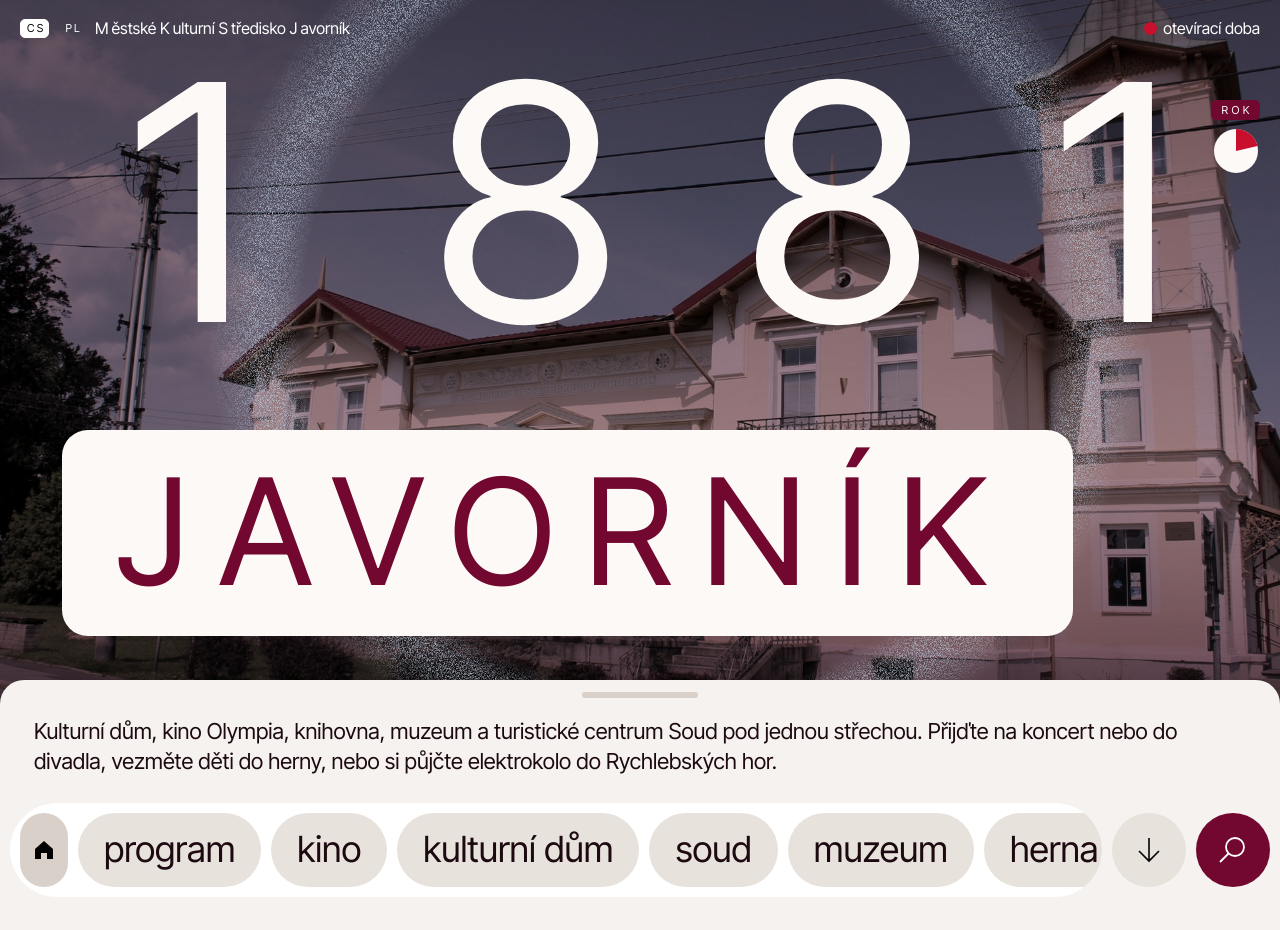
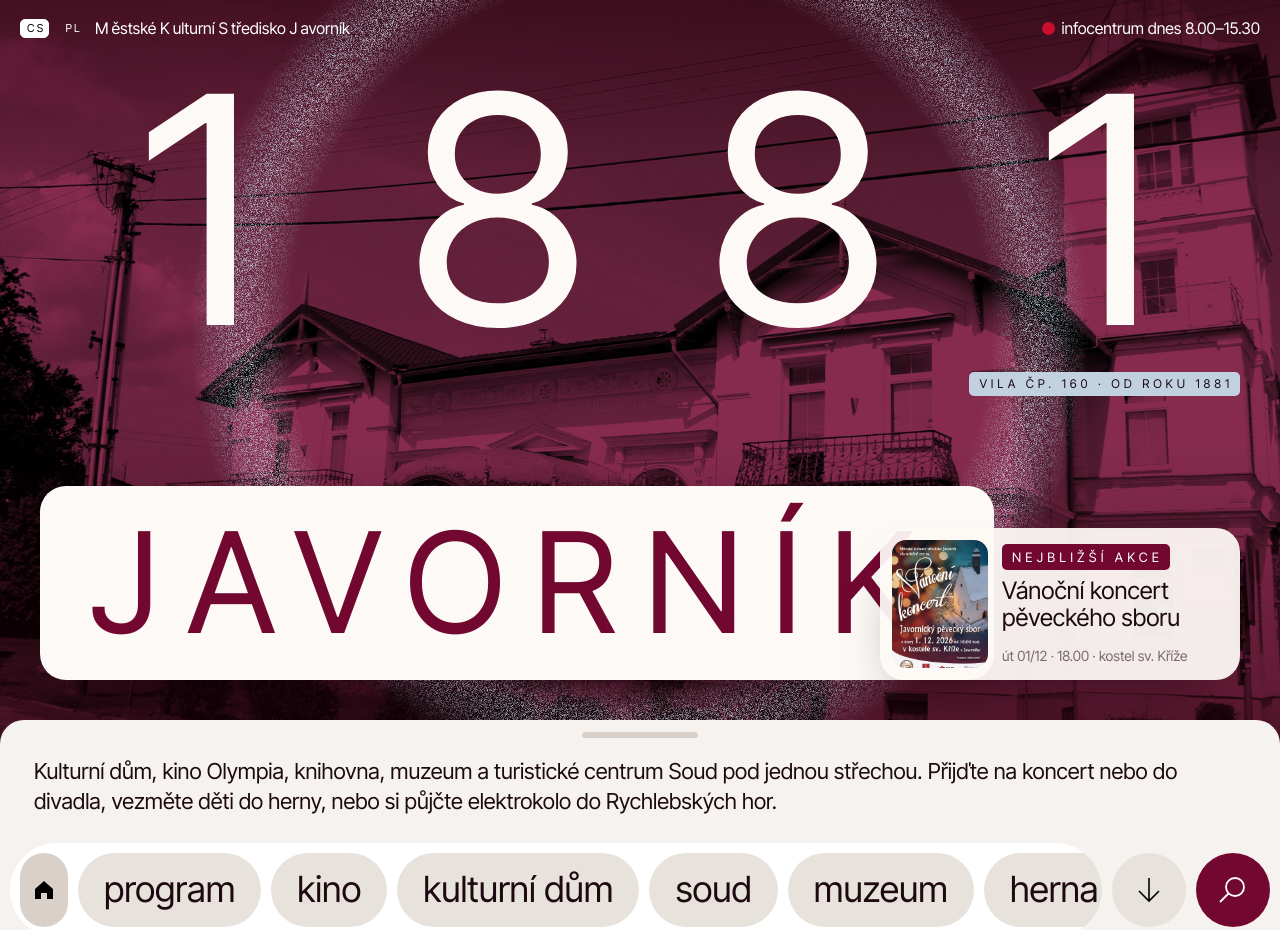
Before and after one commit to lukacyesmark/wwwwww, a plain HTML site: page navrhy/kulturnidum-javornik/index.html in a window 1280 px wide. Shown: the top 930 px of the page. Drawn offline with Linux system fonts and the light colour scheme.

Commit message:
Refine hero: wine duotone photo, even digit grid, next-event card; drop unverified copy
Co-Authored-By: Claude Opus 5.5 <noreply@anthropic.com>
Claude-Session: https://claude.ai/code/session_01KsyqZVxg73J7jhJxRf7Exo

```diff
--- a/navrhy/kulturnidum-javornik/index.html
+++ b/navrhy/kulturnidum-javornik/index.html
@@ -45,16 +45,21 @@ svg{display:block}
 .t.line-w{border:1px solid #fff;color:#fff}
 
 /* ---------- HERO ---------- */
-.hero{position:relative;height:760px;overflow:hidden;background:var(--wine-d)}
-.hero::before{content:"";position:absolute;inset:0;z-index:1;background:linear-gradient(180deg,rgba(62,5,24,.55),rgba(114,8,48,.35) 60%,rgba(62,5,24,.7));mix-blend-mode:multiply}
-.hero>img{position:absolute;inset:0;width:100%;height:100%;object-fit:cover;object-position:center 30%;filter:grayscale(.55) brightness(.78) contrast(1.05)}
-.hero .bar{position:absolute;top:0;left:0;right:0;display:flex;justify-content:space-between;align-items:center;padding:18px 20px;z-index:4;color:#fff;font-size:16px}
-.ring{position:absolute;z-index:2;left:50%;top:-150px;width:940px;height:940px;transform:translateX(-46%)}
-.digits{position:absolute;z-index:3;top:70px;left:0;right:0;display:flex;justify-content:space-between;padding:0 120px 0 130px;color:var(--cream);font-size:330px;line-height:.8;letter-spacing:-.04em;font-weight:400}
-.digits span:nth-child(2){margin-left:60px}
-.place{position:absolute;z-index:3;left:62px;top:430px;background:var(--cream);border-radius:26px;padding:28px 56px 30px 54px;font-size:148px;line-height:1;letter-spacing:.2em;color:var(--wine)}
-.pie{position:absolute;right:20px;top:100px;z-index:4;display:flex;flex-direction:column;align-items:center;gap:8px}
-.pie .t{height:20px;font-size:11px}
+.hero{position:relative;height:800px;overflow:hidden;background:var(--wine-d)}
+.hero>img{position:absolute;inset:0;width:100%;height:100%;object-fit:cover;object-position:center 32%;filter:grayscale(1) contrast(1.22) brightness(1.06)}
+.hero .tint{position:absolute;inset:0;z-index:1;background:#720830;mix-blend-mode:multiply;opacity:.86}
+.hero .shade{position:absolute;inset:0;z-index:1;background:linear-gradient(180deg,rgba(42,3,15,.55) 0%,rgba(42,3,15,0) 22%,rgba(42,3,15,0) 55%,rgba(42,3,15,.55) 100%)}
+.hero .bar{position:absolute;top:0;left:0;right:0;display:flex;justify-content:space-between;align-items:center;padding:18px 20px;z-index:5;color:#fff;font-size:16px}
+.ring{position:absolute;z-index:2;left:50%;top:50%;width:900px;height:900px;transform:translate(-50%,-58%);opacity:.95}
+.digits{position:absolute;z-index:3;top:86px;left:40px;right:40px;display:grid;grid-template-columns:repeat(4,1fr);justify-items:center;color:var(--cream);font-size:318px;line-height:.78;letter-spacing:-.05em}
+.digits-cap{position:absolute;z-index:4;top:372px;right:40px;display:flex;flex-direction:column;align-items:flex-end;gap:6px}
+.digits-cap .t{height:24px;font-size:12px}
+.place{position:absolute;z-index:4;left:40px;bottom:120px;background:var(--cream);border-radius:26px;padding:26px 52px 28px 50px;font-size:140px;line-height:1;letter-spacing:.2em;color:var(--wine);box-shadow:0 30px 60px -30px rgba(20,0,8,.6)}
+.next{position:absolute;z-index:4;right:40px;bottom:120px;width:360px;background:rgba(253,249,246,.94);border-radius:var(--r);padding:12px;display:grid;grid-template-columns:96px 1fr;gap:14px;color:var(--ink);box-shadow:0 30px 60px -30px rgba(20,0,8,.6)}
+.next img{width:96px;height:128px;object-fit:cover;object-position:top;border-radius:14px}
+.next .tx{display:flex;flex-direction:column;gap:8px;padding:4px 4px 2px 0}
+.next b{font-weight:400;font-size:24px;line-height:1.12}
+.next small{font-size:14px;color:var(--muted);margin-top:auto}
 
 /* sheet overlapping hero */
 .sheet{position:relative;z-index:6;margin-top:-80px;background:var(--bg);border-radius:var(--r) var(--r) 0 0;padding-top:12px}
@@ -172,33 +177,39 @@ footer .legal .g{color:#e2b9c6}
 <!-- HERO -->
 <header class="hero">
   <img src="img/hero-kulturni-dum.jpg" alt="Vila Kulturního domu v Javorníku">
+  <div class="tint"></div><div class="shade"></div>
   <div class="bar">
     <div class="initials"><span class="lang on">CS</span><span class="lang" style="border:0">PL</span>
       <span><b>M</b>ěstské <b>K</b>ulturní <b>S</b>tředisko <b>J</b>avorník</span></div>
-    <div><span class="dot"></span>otevírací doba</div>
+    <div><span class="dot"></span>infocentrum dnes 8.00–15.30</div>
   </div>
-  <svg class="ring" viewBox="0 0 940 940" aria-hidden="true">
+  <svg class="ring" viewBox="0 0 900 900" aria-hidden="true">
     <defs>
       <filter id="grain" x="-10%" y="-10%" width="120%" height="120%">
-        <feTurbulence type="fractalNoise" baseFrequency="1.6" numOctaves="1" seed="4" result="n"/>
-        <feColorMatrix in="n" type="matrix" values="0 0 0 0 0  0 0 0 0 0  0 0 0 0 0  0 0 0 -2.2 1.35" result="m"/>
+        <feTurbulence type="fractalNoise" baseFrequency="2.2" numOctaves="1" seed="7" result="n"/>
+        <feColorMatrix in="n" type="matrix" values="0 0 0 0 0  0 0 0 0 0  0 0 0 0 0  0 0 0 -2.4 1.45" result="m"/>
         <feComposite in="SourceGraphic" in2="m" operator="in"/>
       </filter>
       <radialGradient id="rg" cx="50%" cy="50%" r="50%">
-        <stop offset="0.80" stop-color="#c1d1e0" stop-opacity="0"/>
-        <stop offset="0.86" stop-color="#c1d1e0" stop-opacity=".95"/>
-        <stop offset="0.90" stop-color="#c1d1e0" stop-opacity="1"/>
+        <stop offset="0.78" stop-color="#d6e1eb" stop-opacity="0"/>
+        <stop offset="0.87" stop-color="#d6e1eb" stop-opacity="1"/>
+        <stop offset="0.91" stop-color="#c1d1e0" stop-opacity="1"/>
         <stop offset="1" stop-color="#c1d1e0" stop-opacity="0"/>
       </radialGradient>
     </defs>
-    <circle cx="470" cy="470" r="470" fill="url(#rg)" filter="url(#grain)"/>
+    <circle cx="450" cy="450" r="450" fill="url(#rg)" filter="url(#grain)"/>
   </svg>
-  <div class="digits"><span>1</span><span>8</span><span>8</span><span>1</span></div>
-  <div class="pie">
-    <span class="t o">ROK</span>
-    <svg width="46" height="46" viewBox="0 0 46 46"><circle cx="23" cy="23" r="22" fill="#fdf9f6"/><path d="M23 23 L23 1 A22 22 0 0 1 44.5 18 Z" fill="#c8102e"/></svg>
-  </div>
+  <div class="digits" aria-label="1881"><span>1</span><span>8</span><span>8</span><span>1</span></div>
+  <div class="digits-cap"><span class="t g">vila čp. 160 · od roku 1881</span></div>
   <div class="place">JAVORNÍK</div>
+  <a class="next" href="#program">
+    <img src="img/akce-koncert.jpg" alt="">
+    <div class="tx">
+      <div class="tags"><span class="t o">nejbližší akce</span></div>
+      <b>Vánoční koncert pěveckého sboru</b>
+      <small>út 01/12 · 18.00 · kostel sv. Kříže</small>
+    </div>
+  </a>
 </header>
 
 <!-- SHEET -->
@@ -290,7 +301,7 @@ footer .legal .g{color:#e2b9c6}
       <p>Pokladna otevírá 30 minut před začátkem představení. Vstupenky koupíte i online. Projekce pro školy na objednávku.</p>
     </div>
     <article class="film"><img src="img/kino-tlapkova.jpg" alt=""><div class="bd"><div class="tags"><span class="t g">pro děti</span><span class="t line-w t">13/12 · 15.00</span></div><h3>Tlapková patrola: Dinosauří film</h3></div></article>
-    <article class="film"><img src="img/kino-drevorubec.jpg" alt=""><div class="bd"><div class="tags"><span class="t o">premiéra</span><span class="t line-w t">18/12 · 18.00</span></div><h3>Dřevorubec</h3></div></article>
+    <article class="film"><img src="img/kino-drevorubec.jpg" alt=""><div class="bd"><div class="tags"><span class="t o">komedie</span><span class="t line-w t">18/12 · 18.00</span></div><h3>Dřevorubec</h3></div></article>
     <article class="film" style="background:var(--wine-dd);display:flex;flex-direction:column;justify-content:flex-end;padding:22px;min-height:560px"><div class="tags"><span class="t v">kariéra</span></div><h3 style="font-weight:400;font-size:30px;line-height:1.2;margin-top:18px">Hledáme promítače a technika do Kina Olympia</h3><p style="font-size:16px;color:#d9b9c3;margin-top:12px">Máte blízko k filmu a technice? Ozvěte se nám.</p></article>
     <article class="film" style="background:var(--wine-dd)"></article>
   </div>
@@ -305,7 +316,7 @@ footer .legal .g{color:#e2b9c6}
   <div class="row">
     <div class="sum">
       <b>4 budovy</b>
-      <p>Romantická vila z roku 1881, empírová budova bývalého zemského soudu a středověký kostel sv. Kříže. Všechna místa najdete do deseti minut pěšky.</p>
+      <p>Romantická vila z roku 1881, empírová budova bývalého zemského soudu a středověký kostel sv. Kříže. Kulturní dům je v Nádražní ulici, Soud v Puškinově.</p>
     </div>
     <article class="place-card">
       <img src="img/kulturni-dum.jpg" alt="">
@@ -386,7 +397,7 @@ footer .legal .g{color:#e2b9c6}
     </div>
     <div>
       <div class="ct"><a href="#">info@mksjavornik.cz</a><a href="#">+420 584 440 276</a><a href="#">facebook <span class="ext"></span></a><a href="#">ochrana osobních údajů <span class="ext"></span></a></div>
-      <div class="legal">Městské kulturní středisko Javorník je příspěvkovou organizací města Javorník.<br><br>IČO: <span class="g">64095541</span></div>
+      <div class="legal">IČO: <span class="g">64095541</span></div>
     </div>
   </div>
 </footer>
```
Also changed, not shown: navrhy/kulturnidum-javornik/nahled-v2-hero.png (added), 1 other file.
